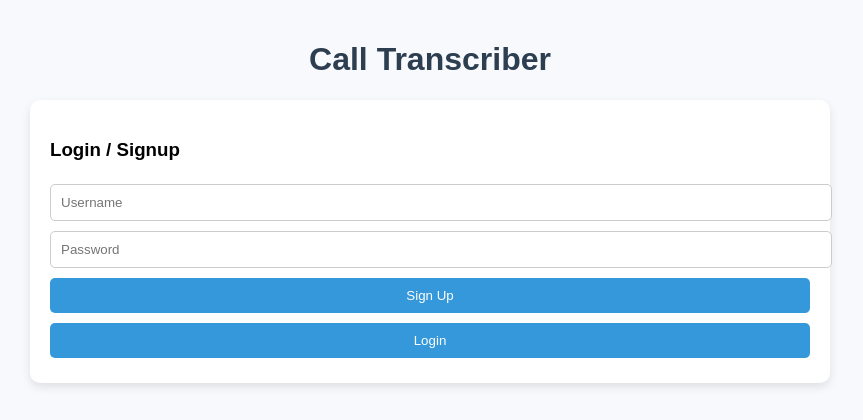
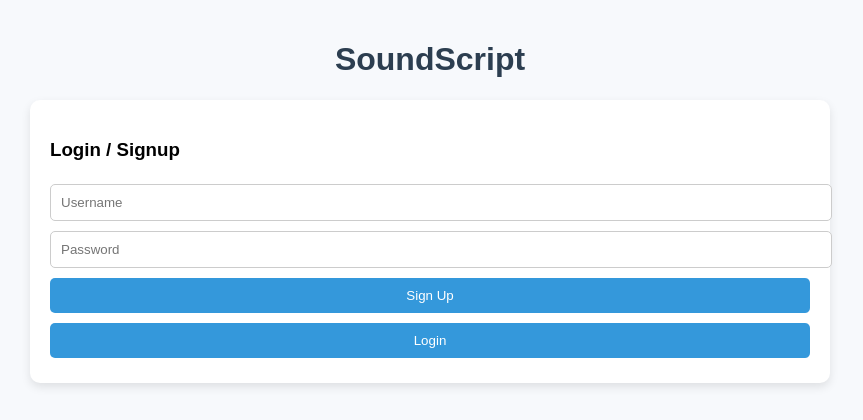
Before and after one commit to ShadyJnr05/call_trans-deep-, a Flask app: page / in a window 1280 px wide. Shown: the top 420 px of the page, without its empty margins (210-1073 px from the left). Run offline with Flask 3, Linux system fonts and the light colour scheme.

Commit message:
Update index.html

```diff
--- a/templates/index.html
+++ b/templates/index.html
@@ -13,7 +13,7 @@
     </style>
 </head>
 <body>
-    <h1>Call Transcriber</h1>
+    <h1>SoundScript</h1>
 
     <div class="container" id="auth-section">
         <h3>Login / Signup</h3>
```
